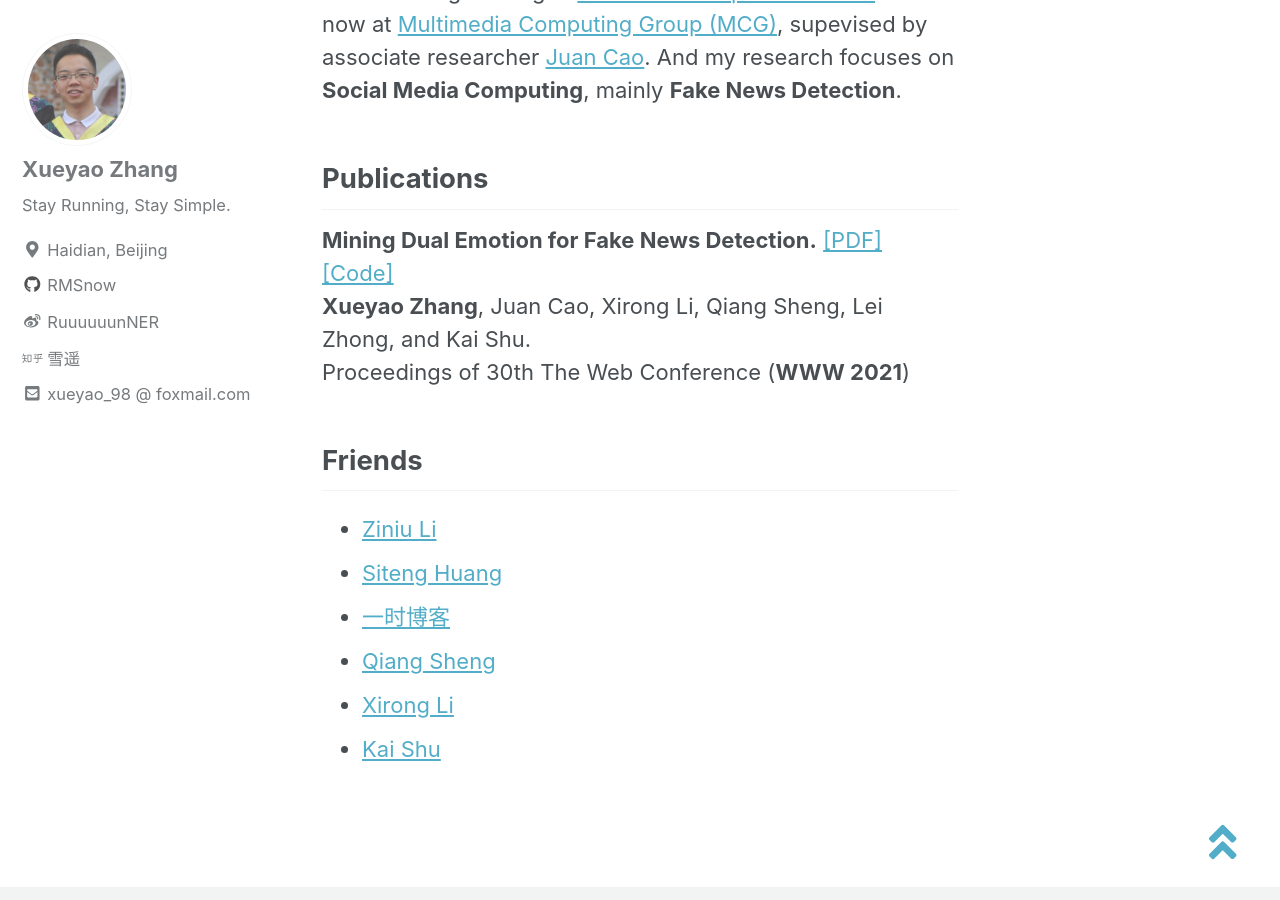
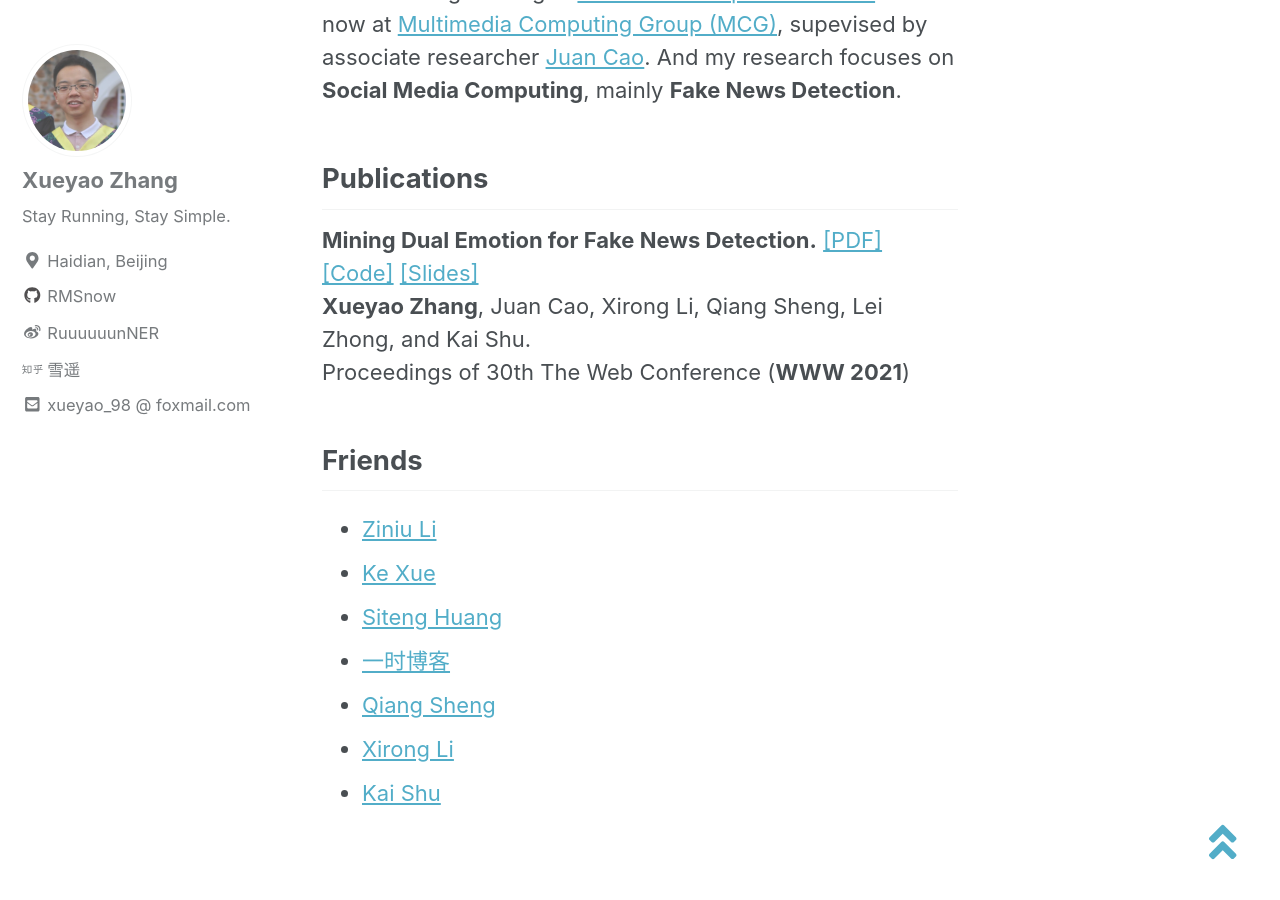
Before and after one commit to RMSnow/RMSnow.github.io, a Jekyll site: the page built from about/about.md, in a window 1280 px wide and 900 px high, scrolled down 381 px. Built offline with Jekyll 4.4.1, drawn with Linux system fonts in a browser that asks for light colours; nearby versions of some CDN libraries.

Commit message:
www2021 slides

```diff
--- a/about/about.md
+++ b/about/about.md
@@ -11,13 +11,14 @@
 
 ## Publications
 
-**Mining Dual Emotion for Fake News Detection.** [[PDF]](https://arxiv.org/abs/1903.01728) [[Code]](https://github.com/RMSnow/WWW2021)
+**Mining Dual Emotion for Fake News Detection.** [[PDF]](https://arxiv.org/abs/1903.01728) [[Code]](https://github.com/RMSnow/WWW2021) [[Slides]]({{ site.url }}/assets/www2021-dual-emotion-slides.pdf)
 **Xueyao Zhang**, Juan Cao, Xirong Li, Qiang Sheng, Lei Zhong, and Kai Shu.
 Proceedings of 30th The Web Conference (**WWW 2021**)
 
 ## Friends
 
 - [Ziniu Li](http://www.liziniu.org/)
+- [Ke Xue](http://www.lamda.nju.edu.cn/xuek/)
 - [Siteng Huang](http://kyonhuang.top/)
 - [一时博客](https://hellogod.cn/)
 - [Qiang Sheng](https://sheng-qiang.github.io)
```
Also changed, not shown: 2 other files.
